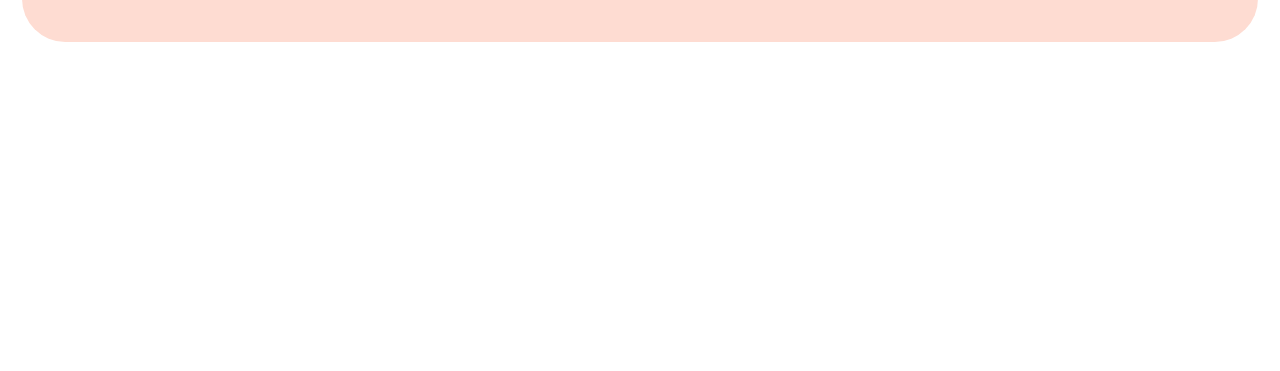
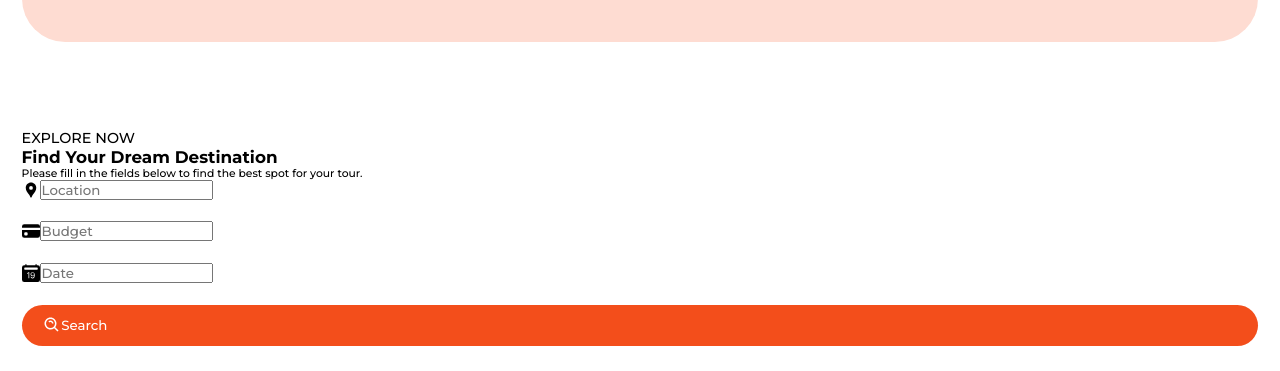
Before and after one commit to Chuma-rxt/TravelProject, a React (Vite) app: page / in a window 1280 px wide. Shown: the part 1088-1459 px from the top of the page. Before the commit the page ends 1159 px from the top, so only its background shows below. Built offline with nearby package versions, Linux system fonts and the light colour scheme.

Commit message:
added the destination part

```diff
--- a/src/App.jsx
+++ b/src/App.jsx
@@ -19,8 +19,8 @@ function App() {
       <Navbar />
       <Home />
       <Middle />
-      {/* <Destinations/>
-      <Portfolio/>
+      <Destinations/>
+      {/* <Portfolio/>
       <Reviews/>
       <Questions/>
       <Subscribe/>
--- a/src/Components/Destinations/Destination.jsx
+++ b/src/Components/Destinations/Destination.jsx
@@ -1,9 +1,51 @@
 import React from 'react'
 import './Destination.css'
+import './Destination.scss'
+
+// Imported Icons
+import { MdLocationPin } from "react-icons/md";
+import { BsFillCreditCardFill } from "react-icons/bs";
+import { BsFillCalendar2DateFill } from "react-icons/bs";
+import { BiSearchAlt } from "react-icons/bi";
 
 const Destination = () => {
   return (
-    <div>Destination</div>
+    <div className='destination section container'>
+      <div className='secContainer'>
+
+        <div className=''>
+          <span className='redText'>EXPLORE NOW</span>
+          <h3>Find Your Dream Destination</h3>
+          <p>
+            Please fill in the fields below to find the best
+             spot for your tour.
+          </p>
+        </div>
+
+        <div className='searchField grid'>
+          <div className='inputField flex'>
+          <MdLocationPin className='icon' />
+          <input type='text' placeholder='Location' />
+          </div>
+
+          <div className='inputField flex'>
+          <BsFillCreditCardFill className='icon' />
+          <input type='text' placeholder='Budget' />
+          </div>
+
+          <div className='inputField flex'>
+          <BsFillCalendar2DateFill className='icon' />
+          <input type='text' placeholder='Date' />
+          </div>
+
+          <button className='btn flex'>
+          <BiSearchAlt className='icon' /> Search
+
+          </button>
+        </div>
+      </div>
+
+    </div>
   )
 }
 
```
